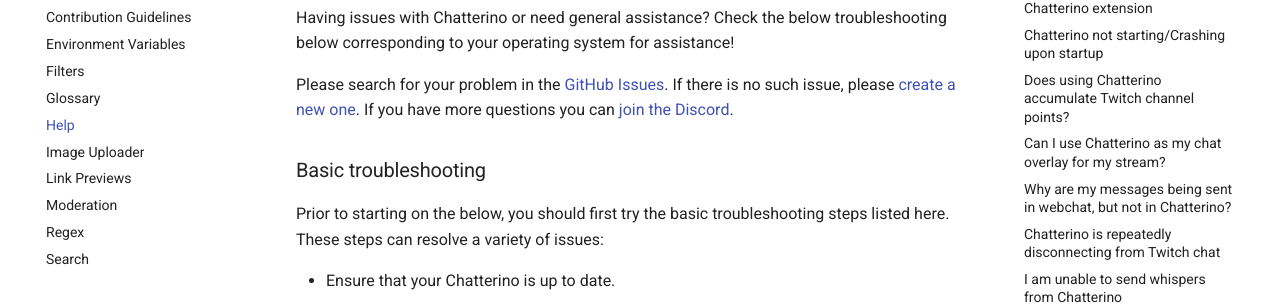
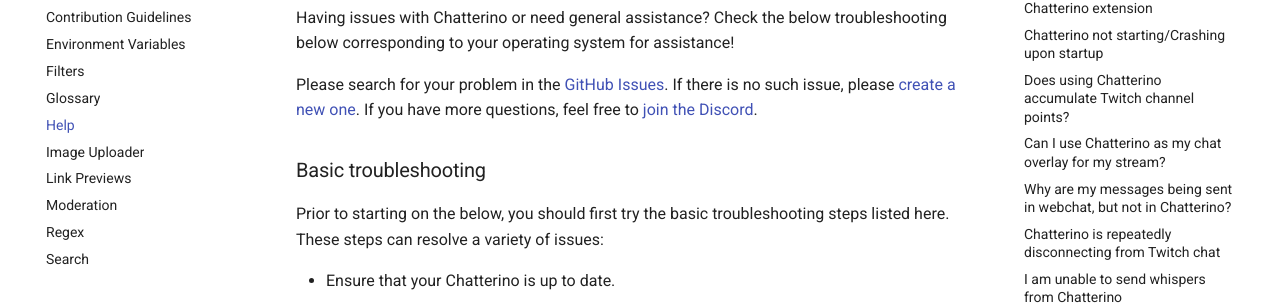
Before and after one commit to Chatterino/wiki, an MkDocs documentation site: the page built from docs/Help.md, in a window 1280 px wide and 900 px high. Shown: the part 175-480 px from the top of the window. Built offline with MkDocs 1.6.1 and Material for MkDocs 9.7.7, drawn with Linux system fonts in a browser that asks for light colours; comment, search, counter and statistics services are not loaded.

Commit message:
Update docs/Help.md

```diff
--- a/docs/Help.md
+++ b/docs/Help.md
@@ -2,7 +2,7 @@
 
 Please search for your problem in the [GitHub Issues][githubissues].  If there
 is no such issue, please [create a new one][newissue]. If you have more
-questions you can [join the Discord](https://discord.gg/qq7DDxjste).
+questions, feel free to [join the Discord](https://discord.gg/qq7DDxjste).
 
 [githubissues]: https://github.com/Chatterino/chatterino2/issues?q=is%3Aissue+sort%3Aupdated-desc
 [newissue]: https://github.com/Chatterino/chatterino2/issues/new/choose
```
